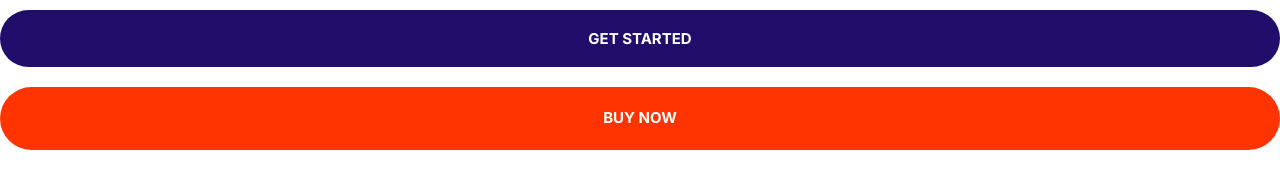
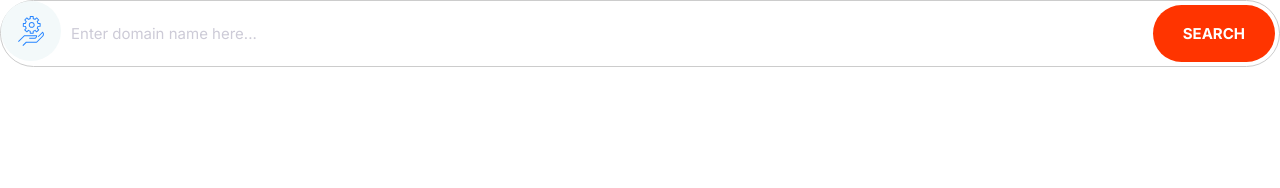
Before and after one commit to youhess/moshify_project, a plain HTML site: page index.html in a window 1280 px wide. Drawn offline with Linux system fonts and the light colour scheme.

Commit message:
set up new component input_button

```diff
--- a/css/stylel.css
+++ b/css/stylel.css
@@ -6,6 +6,8 @@
   --color-heading: #210e6b;
   --color-body: #918ca4;
   --color-iconback: #f3f9fa;
+  --color-border: #ccc;
+  --border-radius: 40px;
 }
 *,
 *::after,
@@ -173,7 +175,7 @@ a {
 /* button */
 /* block elements fit the 100%width */
 .button {
-  border-radius: 40px;
+  border-radius: var(--border-radius);
   font-weight: 600;
   font-size: 1.8rem;
   font-weight: bold;
@@ -226,3 +228,35 @@ a {
     font-size: 1.5rem;
   }
 }
+/* input */
+.input {
+  border-radius: var(--border-radius);
+  font-size: 2rem;
+  padding: 2rem 4rem;
+  /* cleaning the outline */
+  outline: 0;
+  border: 1px solid var(--color-border);
+  color: var(--color-heading);
+}
+::placeholder {
+  color: #cdcbd7;
+}
+.input-group {
+  border: 1px solid var(--color-border);
+  border-radius: var(--border-radius);
+  display: flex;
+}
+.input-group .input {
+  border: 0;
+  /* let input grow take up all this parent's space */
+  flex-grow: 1;
+  padding-left: 1rem;
+}
+.input-group .button {
+  margin: 0.4rem 0.4rem;
+}
+@media screen and (min-width: 1024px) {
+  .input {
+    font-size: 1.5rem;
+  }
+}
--- a/index.html
+++ b/index.html
@@ -15,7 +15,20 @@
     <title>Document</title>
   </head>
   <body>
-    <button class="button button--selected button--block">Get Started</button>
-    <a href="#" class="button button--primary button--block">Buy Now</a>
+    <div class="input-group">
+      <span class="icon-container">
+        <svg class="icon icon--primary">
+          <use xlink:href="images/sprite.svg#settings"></use>
+        </svg>
+      </span>
+      <input
+        type="text"
+        class="input"
+        name=""
+        placeholder="Enter domain name here..."
+        id=""
+      />
+      <button class="button button--primary">Search</button>
+    </div>
   </body>
 </html>
```
Also changed, not shown: components/input-button.html (added, +15 -0 lines).
